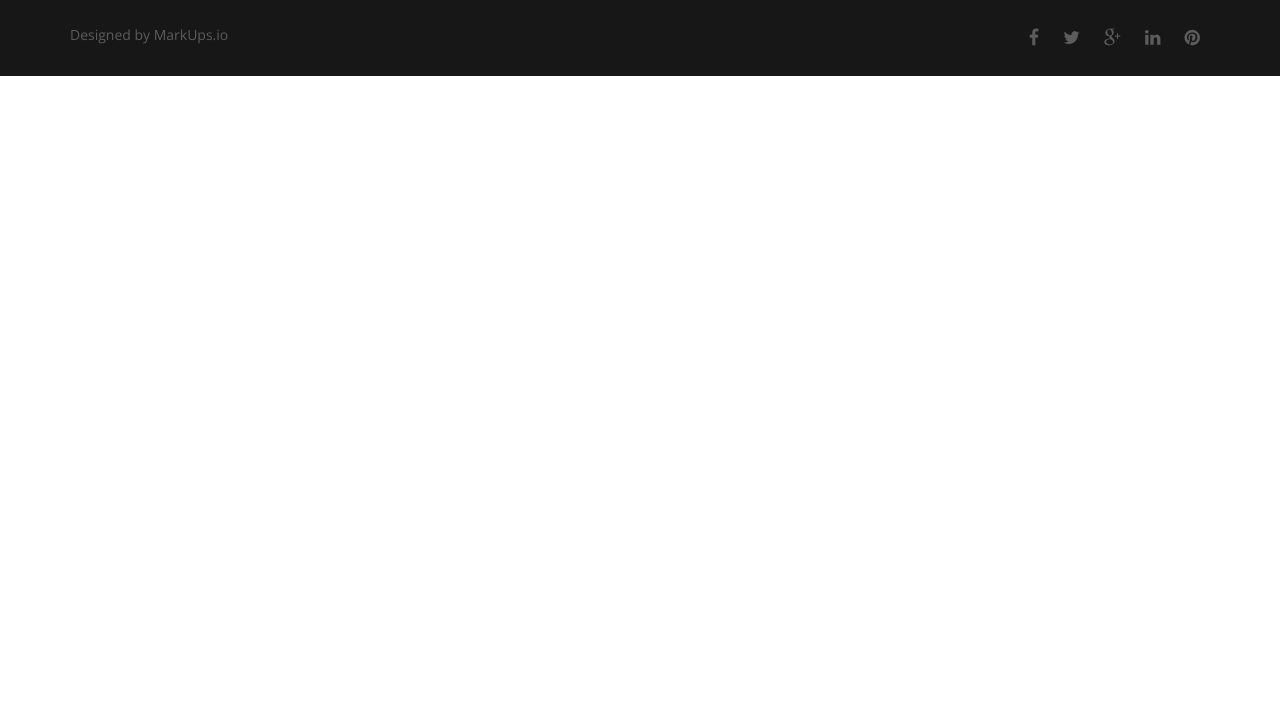
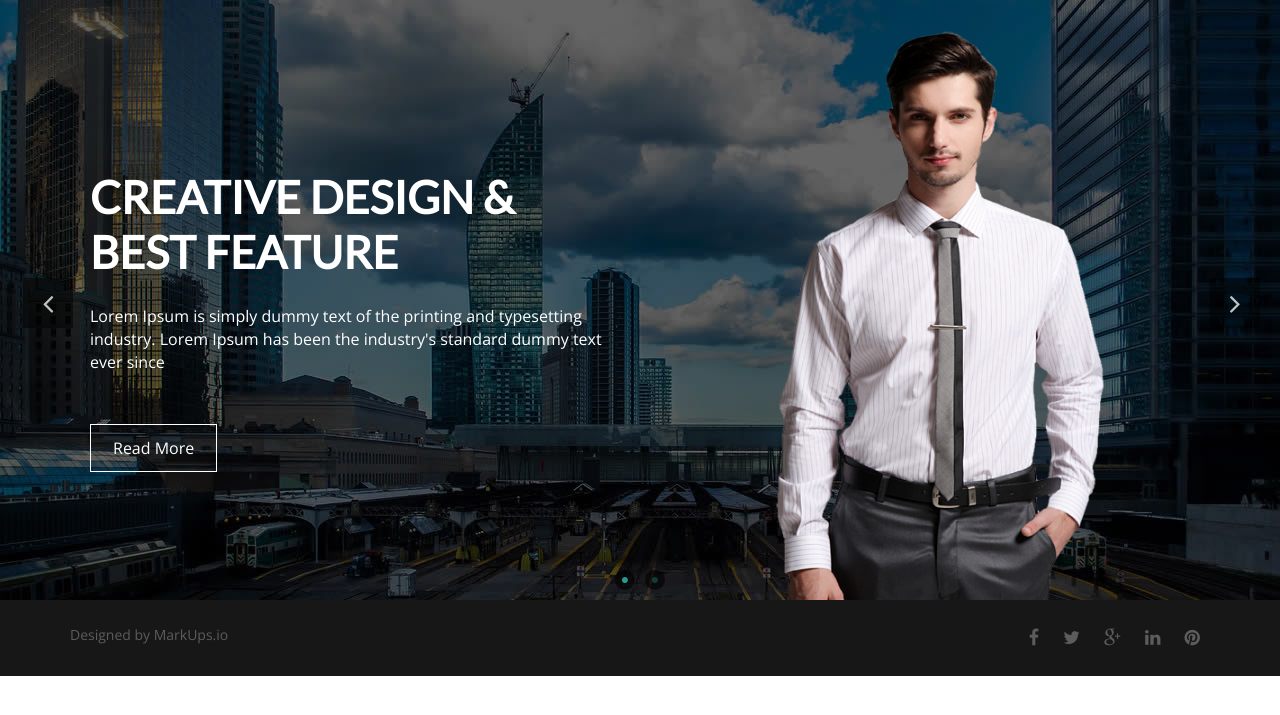
Before and after one commit to azyyzme01/A-BFB-BANK, a Symfony app: template templates/base.html.twig in a window 1280 px wide. Shown: the part 122-837 px from the top of the page. Run offline with Twig, Linux system fonts and the light colour scheme; the template is opened without the code that fills it, so the values that code supplies are empty; some libraries are stand-ins or nearby versions; some web fonts are replaced.

Commit message:
front integrate

```diff
--- a/templates/base.html.twig
+++ b/templates/base.html.twig
@@ -14,7 +14,7 @@
         <!-- Bootstrap -->
         <link href="{{ asset ('assets/css/bootstrap.css')}}" rel="stylesheet">
         <!-- Slick slider -->
-        <link rel="stylesheet" type="text/css" href="{{ asset('assets/css/slick.css"/')}}">
+        <link rel="stylesheet" type="text/css" href="{{ asset('assets/css/slick.css')}}">
         <!-- Fancybox slider -->
         <link rel="stylesheet" href="{{ asset(' assets/css/jquery.fancybox.css')}}" type="text/css" media="screen" />
         <!-- Animate css -->
@@ -47,6 +47,8 @@
 <!-- BEGAIN PRELOADER -->
 <div id="preloader">
     <div id="status">&nbsp;</div>
+
+
 </div>
 <!-- END PRELOADER -->
 
@@ -163,7 +165,7 @@
     </div>
 </div>
 <!-- End login modal window -->
-{% block body %}
+
     <!-- BEGIN MENU -->
     <section id="menu-area">
         <nav class="navbar navbar-default" role="navigation">
@@ -209,6 +211,55 @@
         </nav>
     </section>
     <!-- END MENU -->
+{% block body %}
+<!-- Start slider -->
+    <section id="slider">
+        <div class="main-slider">
+            <div class="single-slide">
+                <img src="{{ asset ('assets/images/slider-1.jpg')}}" alt="img">
+                <div class="slide-content">
+                    <div class="container">
+                        <div class="row">
+                            <div class="col-md-6 col-sm-6">
+                                <div class="slide-article">
+                                    <h1 class="wow fadeInUp" data-wow-duration="0.5s" data-wow-delay="0.5s">Creative Design & Best Feature</h1>
+                                    <p class="wow fadeInUp" data-wow-duration="0.5s" data-wow-delay="0.75s">Lorem Ipsum is simply dummy text of the printing and typesetting industry. Lorem Ipsum has been the industry's standard dummy text ever since</p>
+                                    <a class="read-more-btn wow fadeInUp" data-wow-duration="1s" data-wow-delay="1s" href="#">Read More</a>
+                                </div>
+                            </div>
+                            <div class="col-md-6 col-sm-6">
+                                <div class="slider-img wow fadeInUp">
+                                    <img src="{{ asset('assets/images/person1.png')}}" alt="business man">
+                                </div>
+                            </div>
+                        </div>
+                    </div>
+                </div>
+            </div>
+            <div class="single-slide">
+                <img src="{{ asset('assets/images/slider-3.jpg')}}" alt="img">
+                <div class="slide-content">
+                    <div class="container">
+                        <div class="row">
+                            <div class="col-md-6 col-sm-6">
+                                <div class="slide-article">
+                                    <h1 class="wow fadeInUp" data-wow-duration="0.5s" data-wow-delay="0.5s">We are Best Team & Support you always</h1>
+                                    <p class="wow fadeInUp" data-wow-duration="0.5s" data-wow-delay="0.75s">Lorem Ipsum is simply dummy text of the printing and typesetting industry. Lorem Ipsum has been the industry's standard dummy text ever since</p>
+                                    <a class="read-more-btn wow fadeInUp" data-wow-duration="1s" data-wow-delay="1s" href="#">Read More</a>
+                                </div>
+                            </div>
+                            <div class="col-md-6 col-sm-6">
+                                <div class="slider-img wow fadeInUp">
+                                    <img src="{{ asset('assets/images/person2.png')}}" alt="business man">
+                                </div>
+                            </div>
+                        </div>
+                    </div>
+                </div>
+            </div>
+        </div>
+    </section>
+    <!-- End slider -->
 {% endblock  %}
 
 
```
Also changed, not shown: templates/index/index.html.twig (+17 -13 lines).
